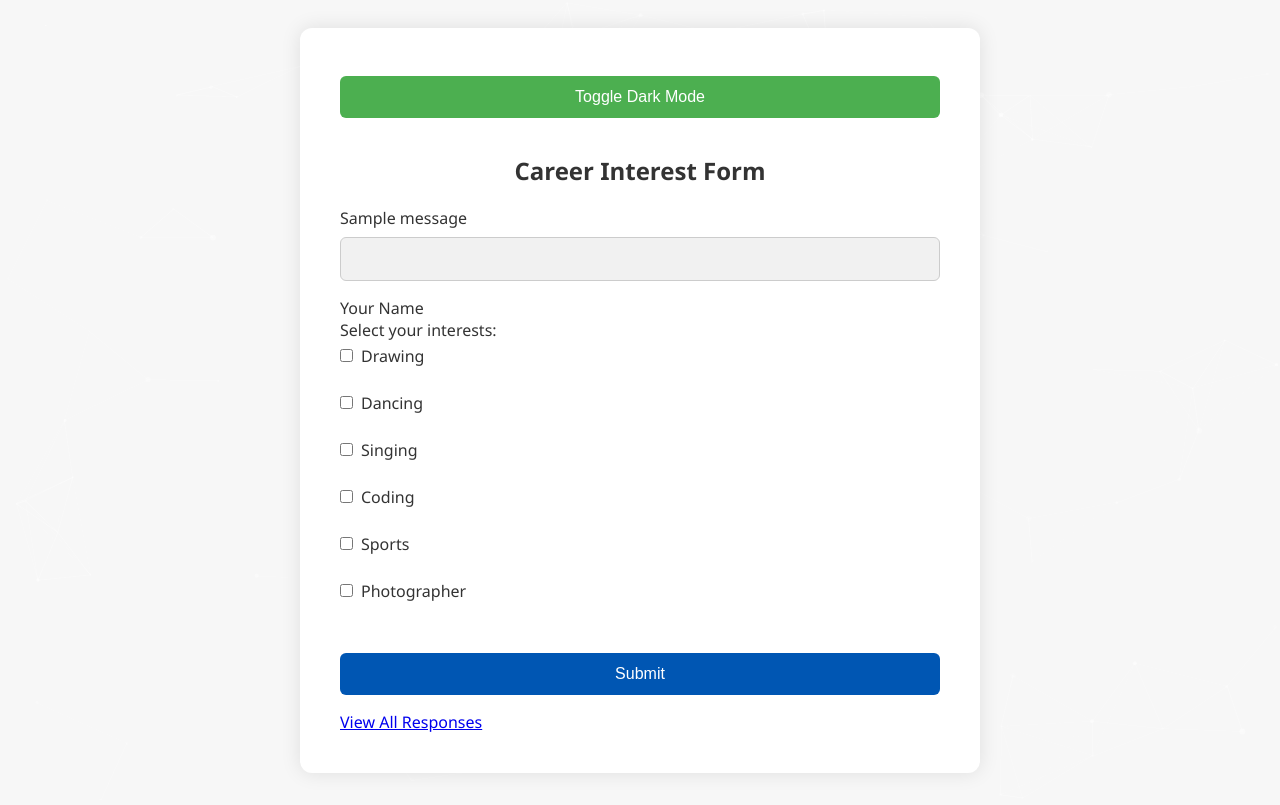
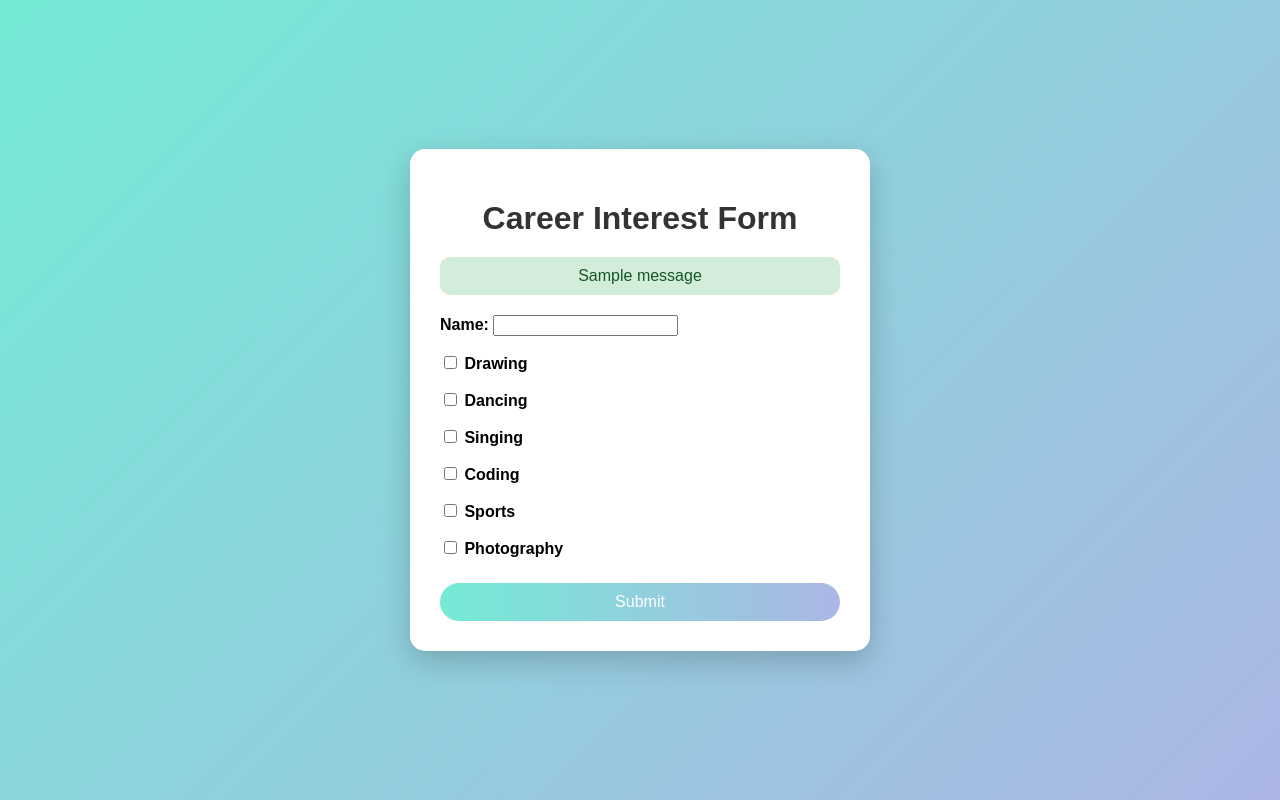
Before and after one commit to kaizer3122/carrier_form_app, a Flask app: page / in a window 1280 px wide. Run offline with Flask 3, Linux system fonts and the light colour scheme; one stand-in notice (Sample message) is shown.

Commit message:
form.html

```diff
--- a/templates/form.html
+++ b/templates/form.html
@@ -1,339 +1,159 @@
-<!doctype html>
+<!DOCTYPE html>
 <html lang="en">
 <head>
-  <meta charset="utf-8">
-  <title>Animated Career Form</title>
-
-  <!-- Google tag (gtag.js) -->
-  <script async src="https://www.googletagmanager.com/gtag/js?id=G-WFEFC4HS9W"></script>
-  <script>
-    window.dataLayer = window.dataLayer || [];
-    function gtag(){dataLayer.push(arguments);}
-    gtag('js', new Date());
-    gtag('config', 'G-WFEFC4HS9W');
-  </script>
-
-  <!-- Include Particles.js -->
-  <script src="https://cdn.jsdelivr.net/particles.js/2.0.0/particles.min.js"></script>
-
+    <meta charset="UTF-8">
+    <title>Career Interest Form</title>
+    <link rel="stylesheet" href="https://cdnjs.cloudflare.com/ajax/libs/animate.css/4.1.1/animate.min.css"/>
     <style>
-    /* Basic Styles */
         body {
-      font-family: 'Segoe UI', Tahoma, Geneva, Verdana, sans-serif;
-      margin: 0;
-      padding: 0;
-      height: 100vh;
+            font-family: Arial, sans-serif;
+            background: linear-gradient(135deg, #74ebd5, #ACB6E5);
             display: flex;
             justify-content: center;
             align-items: center;
-      transition: background-color 0.6s ease, color 0.6s ease; /* Smooth transition for background and text */
+            height: 100vh;
+            margin: 0;
         }
-
-    /* Dark Mode Styles */
-    body.dark {
-      background-color: #2c2c2c;
-      color: white;
+        .container {
+            background: #fff;
+            padding: 30px;
+            border-radius: 15px;
+            box-shadow: 0 10px 30px rgba(0,0,0,0.2);
+            width: 400px;
+            animation: fadeInDown 1s;
         }
-
-    body.dark h2,
-    body.dark label,
-    body.dark button {
-      color: white;
-    }
-
-    body.dark .container {
-      background-color: #333;
-      border-radius: 12px;
-      padding: 40px;
-      width: 100%;
-      max-width: 600px;
-      box-shadow: 0 0 20px rgba(0, 0, 0, 0.5);
-    }
-
-    /* Light Mode Styles */
-    body {
-      background-color: #f7f7f7;
+        h1 {
+            text-align: center;
+            margin-bottom: 20px;
             color: #333;
         }
-
-    .container {
-      background-color: white;
-      border-radius: 12px;
-      padding: 40px;
+        label {
+            display: block;
+            margin-top: 15px;
+            font-weight: bold;
+        }
+        input[type="text"], input[type="checkbox"] {
+            margin-top: 5px;
+        }
+        .form-check {
+            margin: 5px 0;
+        }
+        button {
             width: 100%;
-      max-width: 600px;
-      box-shadow: 0 0 20px rgba(0, 0, 0, 0.1);
-      transition: all 0.3s ease;
-    }
-
-    /* Particle background */
-    #particles-js {
-      position: absolute;
-      top: 0;
-      left: 0;
-      width: 100%;
-      height: 100%;
-      z-index: -1;
-      pointer-events: none; /* Allow interaction with elements above */
-    }
-
-    /* Form Styling */
-    h2 {
-      text-align: center;
-      margin-bottom: 20px;
-    }
-
-    label {
-      font-size: 16px;
-      margin-bottom: 8px;
-    }
-
-    input[type="text"], input[type="checkbox"], select, button {
-      width: 100%;
-      padding: 12px;
-      margin: 8px 0 16px;
-      border: 1px solid #ccc;
-      border-radius: 6px;
-      box-sizing: border-box;
-      font-size: 16px;
-      transition: background-color 0.3s ease, border-color 0.3s ease;
-    }
-
-    input[type="text"], select {
-      background-color: #f1f1f1;
-    }
-
-    input[type="checkbox"] {
-      width: auto;
-      margin-right: 8px;
-    }
-
-    button {
-      background-color: #0056b3;
-      color: white;
+            padding: 10px;
+            margin-top: 20px;
+            background: linear-gradient(90deg, #74ebd5, #ACB6E5);
             border: none;
-      cursor: pointer;
-      transition: background-color 0.3s ease;
-    }
-
-    button:hover {
-      background-color: #004494;
-    }
-
-    button:focus {
-      outline: none;
-    }
-
-    .checkbox-label {
-      display: block;
-      margin-bottom: 10px;
-    }
-
-    /* Toggle Theme Button */
-    .toggle-theme {
-      display: flex;
-      justify-content: center;
-      margin-bottom: 20px;
-    }
-
-    .toggle-theme button {
-      background-color: #4CAF50;
-      padding: 12px 24px;
-      border-radius: 6px;
-      color: white;
+            border-radius: 25px;
+            color: #fff;
             font-size: 16px;
             cursor: pointer;
-      border: none;
-      transition: background-color 0.3s ease;
+            transition: transform 0.2s, box-shadow 0.2s;
         }
-
-    .toggle-theme button:hover {
-      background-color: #45a049;
+        button:hover {
+            transform: scale(1.05);
+            box-shadow: 0 5px 15px rgba(0,0,0,0.3);
         }
-
-    /* Confetti effect (added animation) */
-    .confetti-piece {
-      position: absolute;
-      width: 10px;
-      height: 10px;
-      background-color: #ffeb3b;
-      border-radius: 50%;
-      animation: confetti-fall 3s ease-out forwards;
+        .flash {
+            margin: 15px 0;
+            padding: 10px;
+            border-radius: 10px;
+            text-align: center;
         }
-
-    @keyframes confetti-fall {
-      0% {
-        transform: translateY(0) rotate(0deg);
+        .flash.success {
+            background-color: #d4edda;
+            color: #155724;
         }
-      100% {
-        transform: translateY(100vh) rotate(360deg);
-      }
+        .flash.error {
+            background-color: #f8d7da;
+            color: #721c24;
         }
     </style>
 </head>
 <body>
-
-<!-- Particle Background -->
-<div id="particles-js"></div>
-
-<div class="container">
-  <!-- Dark Mode Toggle Button -->
-  <div class="toggle-theme">
-    <button onclick="document.body.classList.toggle('dark')">Toggle Dark Mode</button>
-  </div>
-
-  <h2>Career Interest Form</h2>
-
+<div class="container animate__animated animate__fadeIn">
+    <h1>Career Interest Form</h1>
     {% with messages = get_flashed_messages(with_categories=true) %}
         {% if messages %}
             {% for category, message in messages %}
-        <div class="message {{ category }}">{{ message }}</div>
-        {% if category == 'success' %}
-        <audio autoplay>
-          <source src="{{ url_for('static', filename='voice.mp3') }}?t={{ timestamp }}" type="audio/mpeg">
-          Your browser does not support the audio element.
-        </audio>
-        <script>
-          document.addEventListener('DOMContentLoaded', () => {
-            const message = document.querySelector('.message.success');
-            if (message) {
-              for (let i = 0; i < 50; i++) {
-                const confetti = document.createElement('div');
-                confetti.classList.add('confetti-piece');
-                confetti.style.left = `${Math.random() * 100}vw`;
-                confetti.style.backgroundColor = `hsl(${Math.random() * 360}, 80%, 60%)`;
-                confetti.style.animationDelay = `${Math.random()}s`;
-                document.body.appendChild(confetti);
-                setTimeout(() => confetti.remove(), 3000);
-              }
-            }
-          });
-        </script>
-        {% endif %}
+                <div class="flash {{ category }} animate__animated animate__bounceIn">
+                    {{ message }}
+                </div>
             {% endfor %}
         {% endif %}
     {% endwith %}
 
-  <form method="post">
-    <div class="floating-label">
-      <input type="text" id="name" name="name" placeholder=" " required>
-      <label for="name">Your Name</label>
+    <form method="POST">
+        <label>Name:
+            <input type="text" name="name" required>
+        </label>
+        <div class="form-check">
+            <label><input type="checkbox" name="drawing" value="Yes"> Drawing</label>
         </div>
-
-    <label>Select your interests:</label><br>
-    <label class="checkbox-label"><input type="checkbox" name="drawing" value="Yes">Drawing</label>
-    <label class="checkbox-label"><input type="checkbox" name="dancing" value="Yes">Dancing</label>
-    <label class="checkbox-label"><input type="checkbox" name="singing" value="Yes">Singing</label>
-    <label class="checkbox-label"><input type="checkbox" name="coding" value="Yes">Coding</label>
-    <label class="checkbox-label"><input type="checkbox" name="sports" value="Yes">Sports</label>
-    <label class="checkbox-label"><input type="checkbox" name="photographer" value="Yes">Photographer</label><br>
-
+        <div class="form-check">
+            <label><input type="checkbox" name="dancing" value="Yes"> Dancing</label>
+        </div>
+        <div class="form-check">
+            <label><input type="checkbox" name="singing" value="Yes"> Singing</label>
+        </div>
+        <div class="form-check">
+            <label><input type="checkbox" name="coding" value="Yes"> Coding</label>
+        </div>
+        <div class="form-check">
+            <label><input type="checkbox" name="sports" value="Yes"> Sports</label>
+        </div>
+        <div class="form-check">
+            <label><input type="checkbox" name="photographer" value="Yes"> Photography</label>
+        </div>
         <button type="submit">Submit</button>
     </form>
 
-  <a href="{{ url_for('show_responses') }}">View All Responses</a>
+    <audio id="voice" src="{{ url_for('static', filename='voice.mp3') }}?{{ timestamp }}"></audio>
 </div>
 
-<!-- Initialize Particles.js -->
 <script>
-  particlesJS('particles-js', {
-    particles: {
-      number: {
-        value: 100,
-        density: {
-          enable: true,
-          value_area: 800
+    window.onload = function() {
+        const flashMessage = document.querySelector('.flash.success');
+        if (flashMessage) {
+            document.getElementById('voice').play();
+
+            // Confetti effect
+            confetti();
         }
-      },
-      color: {
-        value: "#ffffff"
-      },
-      shape: {
-        type: "circle",
-        stroke: {
-          width: 0,
-          color: "#000000"
-        },
-        polygon: {
-          nb_sides: 5
+    };
+
+    function confetti() {
+        const duration = 1 * 1000;
+        const end = Date.now() + duration;
+
+        (function frame() {
+            confettiEffect();
+            if (Date.now() < end) {
+                requestAnimationFrame(frame);
             }
-      },
-      opacity: {
-        value: 0.5,
-        random: true,
-        anim: {
-          enable: true,
-          speed: 1,
-          opacity_min: 0.1,
-          sync: false
+        }());
     }
-      },
-      size: {
-        value: 3,
-        random: true,
-        anim: {
-          enable: false,
-          speed: 4,
-          size_min: 0.1,
-          sync: false
+
+    function confettiEffect() {
+        const emoji = ['🎉', '✨', '🎊', '💥'];
+        const el = document.createElement('div');
+        el.textContent = emoji[Math.floor(Math.random() * emoji.length)];
+        el.style.position = 'fixed';
+        el.style.left = Math.random() * window.innerWidth + 'px';
+        el.style.top = '-20px';
+        el.style.fontSize = '24px';
+        el.style.animation = 'drop 1s linear';
+        document.body.appendChild(el);
+        el.addEventListener('animationend', () => el.remove());
     }
-      },
-      line_linked: {
-        enable: true,
-        distance: 150,
-        color: "#ffffff",
-        opacity: 0.4,
-        width: 1
-      },
-      move: {
-        enable: true,
-        speed: 3,
-        direction: "none",
-        random: true,
-        straight: false,
-        out_mode: "out",
-        bounce: false,
-        attract: {
-          enable: false,
-          rotateX: 600,
-          rotateY: 1200
+
+    const style = document.createElement('style');
+    style.textContent = `
+        @keyframes drop {
+            to { transform: translateY(100vh); opacity: 0; }
         }
-      }
-    },
-    interactivity: {
-      detect_on: "canvas",
-      events: {
-        onhover: {
-          enable: true,
-          mode: "repulse"
-        },
-        onclick: {
-          enable: true,
-          mode: "push"
-        },
-        resize: true
-      },
-      modes: {
-        grab: {
-          distance: 400,
-          line_linked: {
-            opacity: 1
-          }
-        },
-        repulse: {
-          distance: 200
-        },
-        push: {
-          particles_nb: 4
-        },
-        remove: {
-          particles_nb: 2
-        }
-      }
-    },
-    retina_detect: true
-  });
+    `;
+    document.head.appendChild(style);
 </script>
-
 </body>
 </html>
```
Lines whose indentation alone changed are shown as unchanged.
